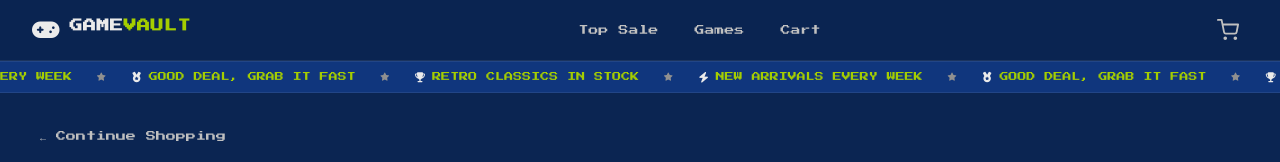
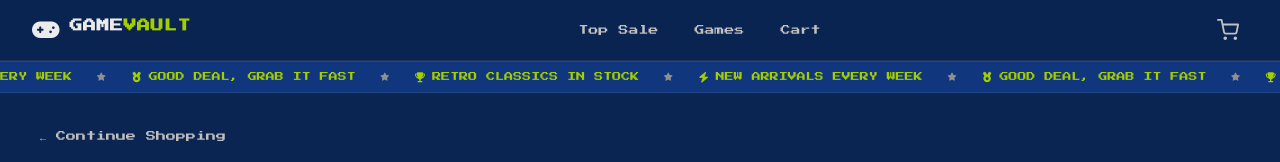
Before and after one commit to SengBunnarong/Final, a React (Vite) app: page /Final/cart in a window 1280 px wide. Shown: the top 162 px of the page. Built offline with nearby package versions, Linux system fonts and the light colour scheme.

Commit message:
Fix section icon alignment with pixel font

```diff
--- a/src/App.css
+++ b/src/App.css
@@ -148,7 +148,7 @@
 
 .ticker-item i {
   font-size: 10px;
-  color: #ebebeb;
+  color: var(--accent);
 }
 
 .ticker-sep {
@@ -327,6 +327,7 @@
   color: var(--text-muted);
   display: flex;
   align-items: center;
+  transform: translateY(1px);
 }
 
 .section-title {
```
